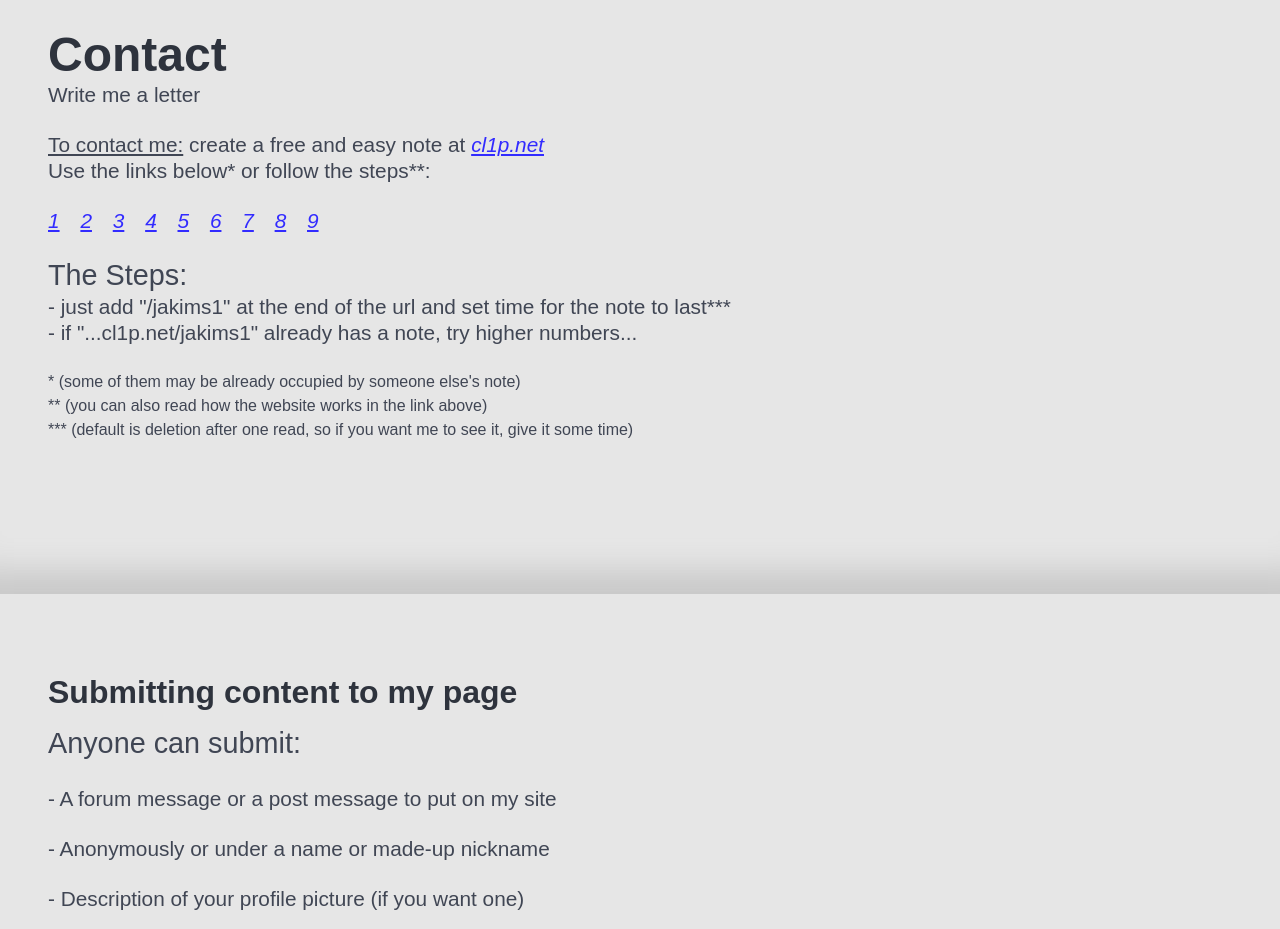
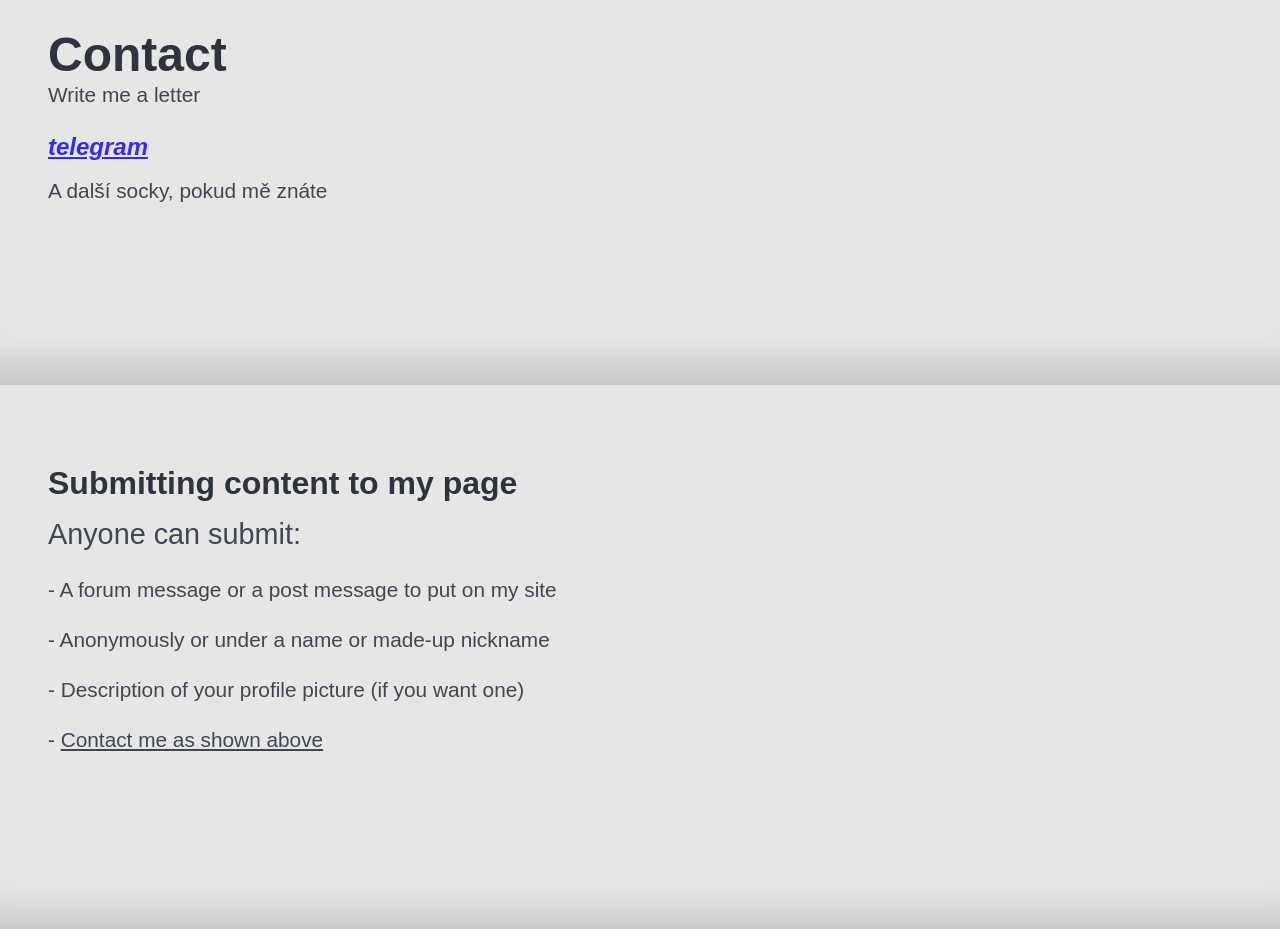
Before and after one commit to panZoubek/panzoubek.github.io, a plain HTML site: page about.html in a window 1280 px wide. Shown: the part 800-1729 px from the top of the page. Drawn offline with Linux system fonts and the light colour scheme.

Commit message:
jakim post

```diff
--- a/about.html
+++ b/about.html
@@ -68,21 +68,8 @@
                     <div class="cell" id="CONTACT">
                         <h1 class="title" style="font-size: 3rem;">Contact</h1>
                         <p class="subtitle">Write me a letter</p>
-                        <p class="subtitle"><u>To contact me:</u> create a free and easy note at <a target="_blank" href="https://cl1p.net" class="my-a">cl1p.net</a>
-                            <br>Use the links below* or follow the steps**:
-                            <br>
-                        </p>
-                        <p id="123456789" class="subtitle"></p>
-                        <p class="subtitle" style="font-size: 1.8rem; margin-bottom: 0rem;">The Steps:</p>
-                        <p class="subtitle">
-                            - just add "/jakims1" at the end of the url and set time for the note to last***
-                            <br>- if "...cl1p.net/jakims1" already has a note, try higher numbers...
-                        </p>
-                        <p>
-                            * (some of them may be already occupied by someone else's note)
-                            <br>** (you can also read how the website works in the link above)
-                            <br>*** (default is deletion after one read, so if you want me to see it, give it some time)
-                        </p>
+                        <a class="subtitle my-a" href="https://t.me/jakim" target="_blank" style="margin-top: 3rem; font-size: 1.5rem; font-weight: bold;">telegram</a>
+                        <p class="subtitle" style="margin-top: 1rem">A další socky, pokud mě znáte</p>
                     </div>
                 </div>
             </div>
--- a/scripts/userposts.js
+++ b/scripts/userposts.js
@@ -21,6 +21,8 @@ const UserPostsList = [
         <br><br>A hledám, stále hledám<br>tu pravou z mnoha dam<br>Žádná z nich však nevolá<br>Tady jsem, tvá vyvolená
         <br><br>A tak lěžím, přemýšlím<br>Po stropu se slzami koukám<br>Naděje je v nedohlednu<br>Tiše, sám klesám ke dnu.
         <br><br>Že by láska jen pouhý klam?<br>Co vylezl jak had z mnoha tlam?<br>Bez konce je toto utrpení<br>láska asi žádná není.`),
+    new UserPostInfo("pfps/jakim.png", "Jakim", "24.8.2025", "is-5", `<b>Thoughts</b> I don't like social media. The big companies behind them are harvesting user data and attention. But who should care? Does it really affect me? I do not really understand theese terms and I am not alone. We do not really have any other choice. Internet and socials have became unseparable parts of our lives.
+        <br> I don't like that I can't edit basic file types on my phone. It is a sure thing on a computer. But on a phone with manufacturers operating system people are dependant on apps from iOS or google app stores where many of those apps are paid, have ton of ads and can't even do what I need. I want a phone over which I could have total control. Like on my PC or laptop.`),
 ]
 
 function FillInPost(post) {
```
